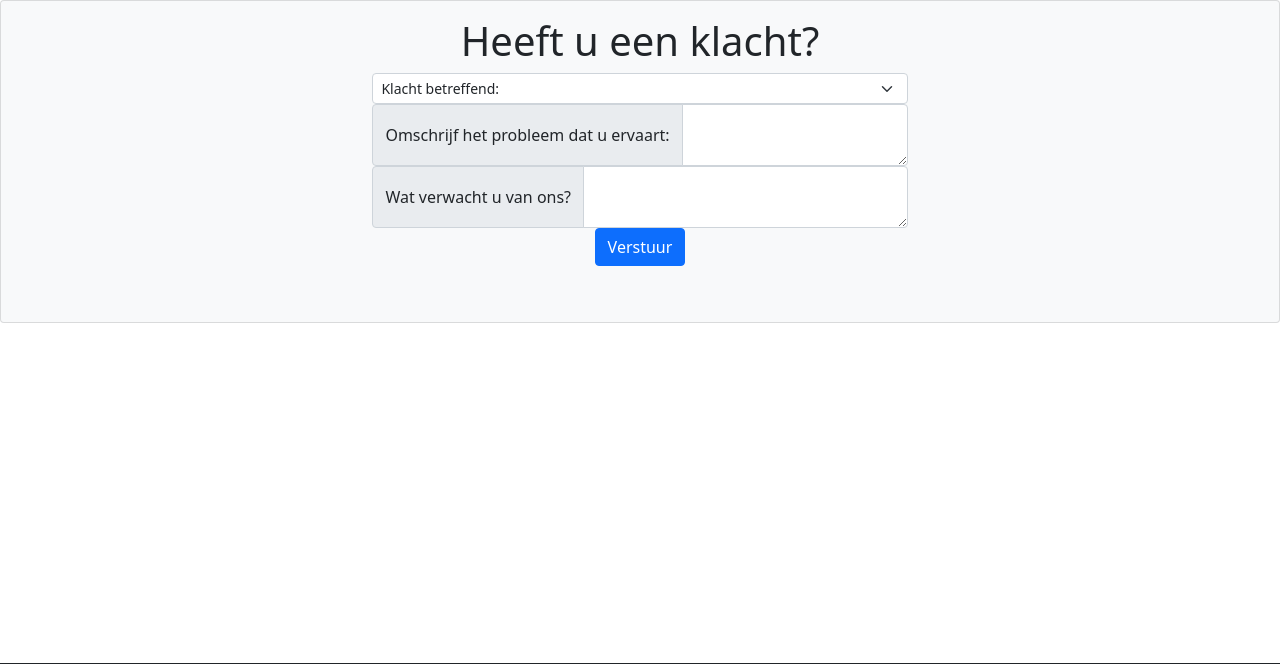
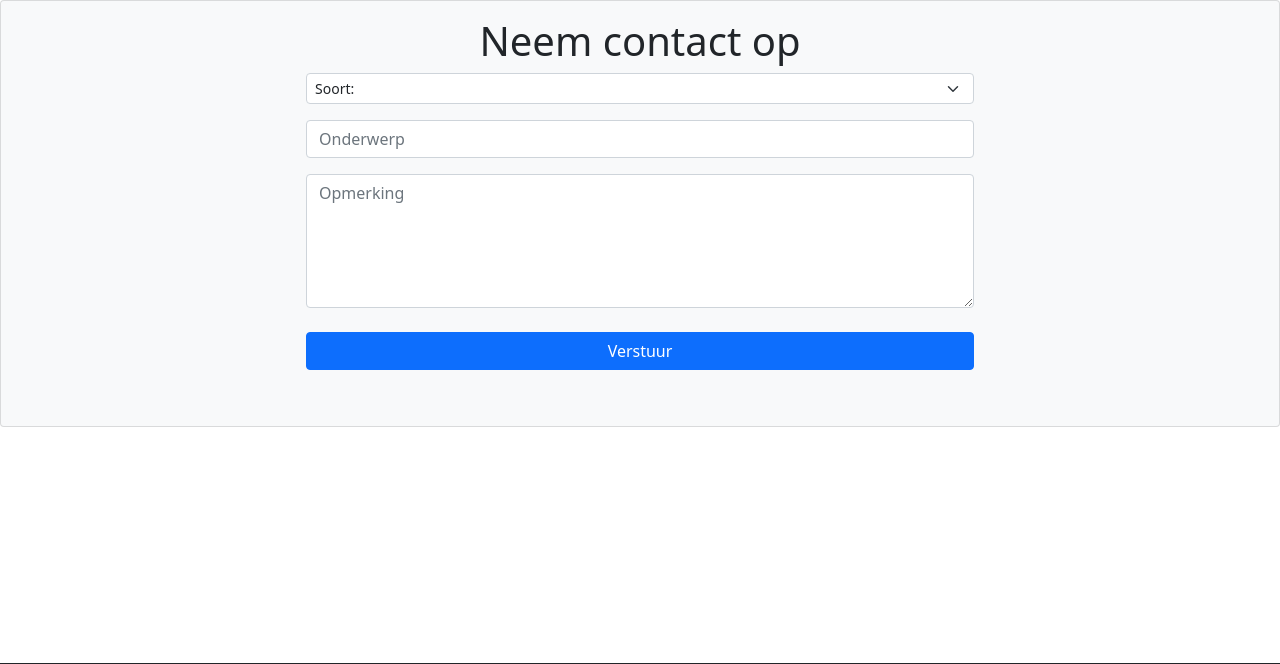
Before and after one commit to Samesleepy/Sun.project, a PHP site: page /contact.php in a window 1280 px wide. Shown: the part 71-735 px from the top of the page. Run offline with PHP 8.4, Linux system fonts and the light colour scheme; some libraries are stand-ins or nearby versions.

Commit message:
Update contact.php

```diff
--- a/Sun-Tours website/contact.php
+++ b/Sun-Tours website/contact.php
@@ -1,34 +1,29 @@
 <?php
 include_once 'header.php';
 ?>
-
-  <head>
-    <title>Contact</title>
-  </head>
   <body>
     <div class="card bg-light">
-       <div class="card-body mx-auto" style="max-width: 800px;">
+      <div class="card-body mx-auto" style="max-width: 800px;min-width: 700px;">
         <div class="jumbotron text-center">
-             <h1>Heeft u een klacht?<h1>
+          <h1>Neem contact op<h1>
           <form method="post">
-      <select class="form-select form-select-sm" id="inputGroupSelect01" name="betreffend" required>
-          <option value="">Klacht betreffend: </option>
-          <option value="Hotel">Hotel</option>
-          <option value="Vliegreis">Vliegreis</option>
-          <option value="Website">Website</option>
+            <div class="input-group mb-3">
+              <select class="form-select form-select-sm" id="inputGroupSelect01" name="score" required>
+                <option value="">Soort: </option>
+                <option value="klacht">Klacht</option>
+                <option value="vraag">Vraag</option>
+                <option value="feedback">Feedback</option>
               </select>
-       <div class="input-group">
-         <span class="input-group-text">Omschrijf het probleem dat u ervaart: </span>
-         <textarea class="form-control"  name="probleem"></textarea>
             </div>
-      <div class="input-group">
-        <span class="input-group-text">Wat verwacht u van ons? </span>
-        <textarea class="form-control"  name="verwachting"></textarea>
+            <div class="input-group mb-3">
+              <input type="text" class="form-control" name="onderwerp" placeholder="Onderwerp">
             </div>
-
+            <div class="input-group mb-4">
+              <textarea class="form-control" name="opmerking" rows="5" placeholder="Opmerking"></textarea>
+            </div>
             <div class="form-group">
               <div class="text-center">
-             <button type="submit" name="submit" class="btn btn-primary btn-block">Verstuur</button>
+                <button type="submit" name="submit" class="btn btn-primary btn-block w-100">Verstuur</button>
               </div>
             </div>
           </form>
```
Lines whose indentation alone changed are shown as unchanged.
